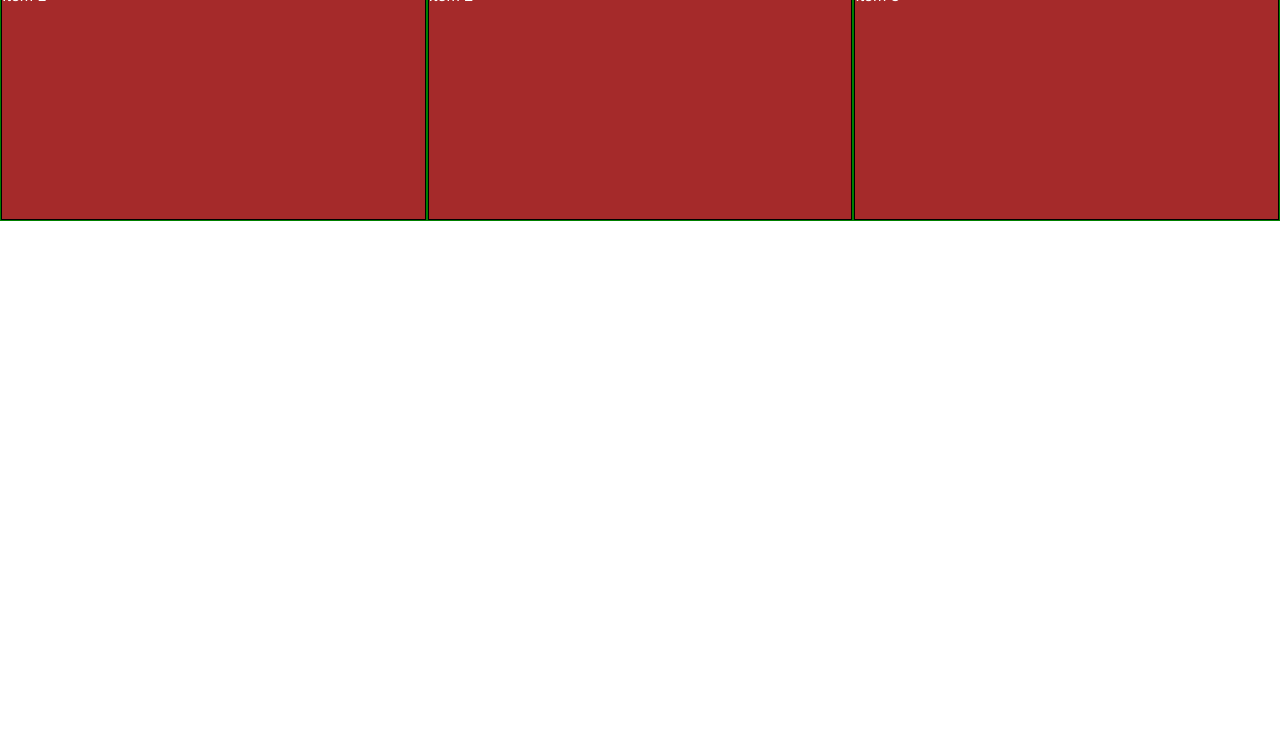
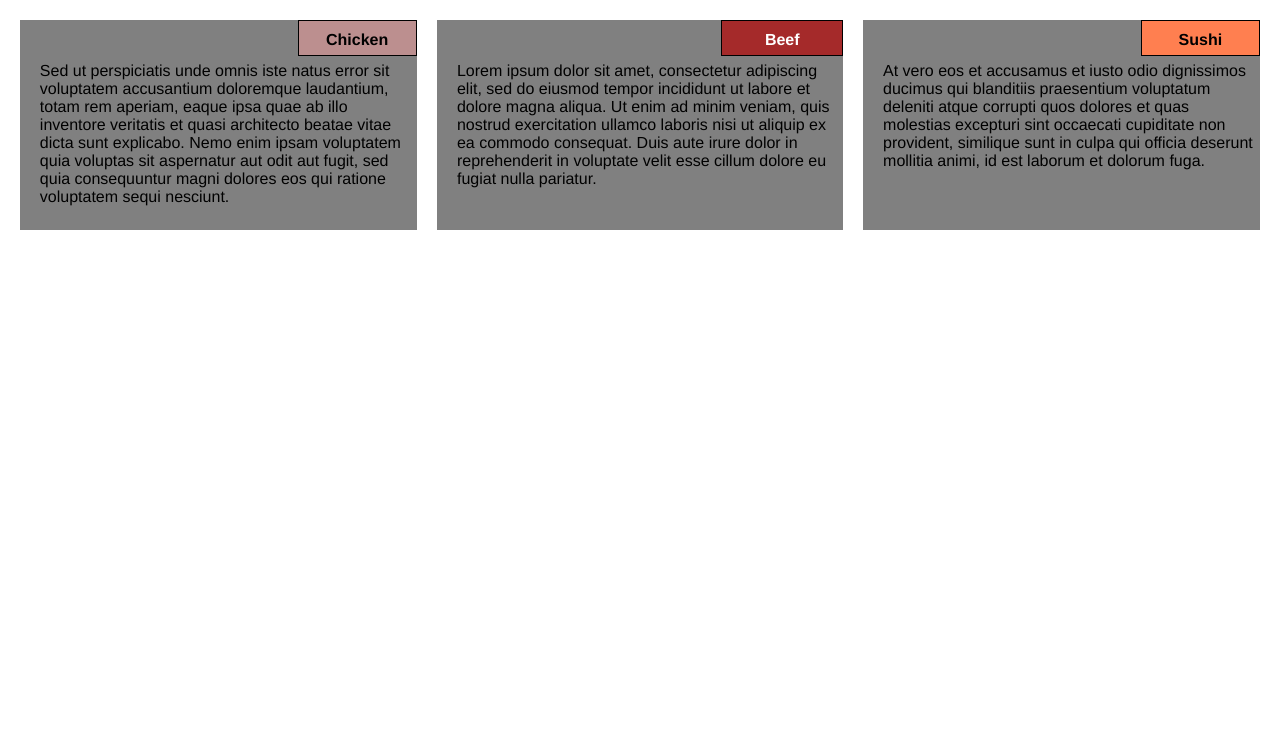
Before and after one commit to jbiju14/module2-solution, a plain HTML site: page index.html in a window 1280 px wide. Shown: the part 67-800 px from the top of the page. Drawn offline with Linux system fonts and the light colour scheme.

Commit message:
sollution for module 2

```diff
--- a/css/style.css
+++ b/css/style.css
@@ -5,18 +5,43 @@
   padding: 0;
 }
 h1 {
+  margin-top: 15px;
   margin-bottom: 15px;
+  text-align: center;
 }
 
-p {
-  border: 1px solid black;
-  background-color: #A52A2A;
+.col-lg-4, .col-md-6 {
+  background-color: grey;
   width: 100%;
-  height: 234px;
-  margin-right: auto;
-  margin-left: auto;
+  height: 250px;
   font-family: Helvetica;
   color: white;
+  position: relative;
+  overflow: auto;
+
+}
+
+#menu_1 {
+  border: 20px;
+  border-right: 10px;
+  border-style: solid;
+  border-color: white;
+
+}
+
+#menu_2 {
+  border: 20px;
+  border-left: 10px;
+  border-right: 10px;
+  border-style: solid;
+  border-color: white;
+}
+
+#menu_3 {
+  border: 20px;
+  border-left: 10px;
+  border-style: solid;
+  border-color: white;
 }
 
 /* Simple Responsive Framework. */
@@ -24,11 +49,51 @@ p {
   width: 100%;
 }
 
+h4{
+  position: absolute;
+  font-weight: bold;
+  border: 1px black solid;
+  width: 30%;
+  height: 17%;
+  right: 0px;
+  text-align: center;
+  padding: 10px;
+}
+
+#h1 {
+  color: black;
+  font-weight: bold;
+  background-color: rosybrown;
+}
+
+#h2 {
+  font-weight: bold;
+  background-color:brown;
+}
+
+#h3 {
+  color: black;
+  font-weight: bold;
+  background-color: coral;
+}
+
+p {
+  position: absolute;
+  color: black;
+  text-align: left;
+  top: 20%;
+  left: 5%;
+}
+
+
+
+
+
 /********** Large devices only **********/
 @media (min-width: 992px) {
   .col-lg-1, .col-lg-2, .col-lg-3, .col-lg-4, .col-lg-5, .col-lg-6, .col-lg-7, .col-lg-8, .col-lg-9, .col-lg-10, .col-lg-11, .col-lg-12 {
     float: left;
-    border: 1px solid green;
+    /* border: 1px solid green; */
   }
   .col-lg-1 {
     width: 8.33%;
@@ -72,7 +137,6 @@ p {
 @media (min-width: 768px) and (max-width: 991px) {
   .col-md-1, .col-md-2, .col-md-3, .col-md-4, .col-md-5, .col-md-6, .col-md-7, .col-md-8, .col-md-9, .col-md-10, .col-md-11, .col-md-12 {
     float: left;
-    border: 1px solid green;
   }
   .col-md-1 {
     width: 8.33%;
@@ -110,4 +174,8 @@ p {
   .col-md-12 {
     width: 100%;
   }
+
+  #menu_3 {
+    width: 100%;
+  }
 }
--- a/index.html
+++ b/index.html
@@ -11,9 +11,32 @@
         <h1>Our Menu</h1>
 
         <div class="row">
-            <div class="col-lg-4 col-md-6"><p>Item 1</p></div>
-            <div class="col-lg-4 col-md-6"><p>Item 2</p></div>
-            <div class="col-lg-4 col-md-6"><p>Item 3</p></div>
+            <div id="menu_1" class="col-lg-4 col-md-6">
+                <h4 id="h1">Chicken</h4>
+                <p>Sed ut perspiciatis unde omnis iste natus error sit voluptatem
+                accusantium doloremque laudantium, totam rem aperiam, eaque
+                ipsa quae ab illo inventore veritatis et quasi architecto beatae
+                vitae dicta sunt explicabo. Nemo enim ipsam voluptatem quia voluptas
+                sit aspernatur aut odit aut fugit, sed quia consequuntur magni dolores
+                eos qui ratione voluptatem sequi nesciunt.</p>
+            </div>
+            <div id="menu_2" class="col-lg-4 col-md-6">
+                <h4 id="h2">Beef</h4>
+                <p>Lorem ipsum dolor sit amet, consectetur adipiscing elit,
+                sed do eiusmod tempor incididunt ut labore et dolore magna aliqua.
+                Ut enim ad minim veniam, quis nostrud exercitation ullamco laboris
+                nisi ut aliquip ex ea commodo consequat. Duis aute irure dolor in
+                reprehenderit in voluptate velit esse cillum dolore eu fugiat
+                nulla pariatur.</p>
+            </div>
+            <div id="menu_3" class="col-lg-4 col-md-6">
+                <h4 id="h3">Sushi</h4>
+                <p>At vero eos et accusamus et iusto odio dignissimos ducimus qui
+                blanditiis praesentium voluptatum deleniti atque corrupti quos dolores
+                et quas molestias excepturi sint occaecati cupiditate non provident,
+                similique sunt in culpa qui officia deserunt mollitia animi, id est
+                laborum et dolorum fuga.</p>
+            </div>
         </div>
 
     </body>
```
